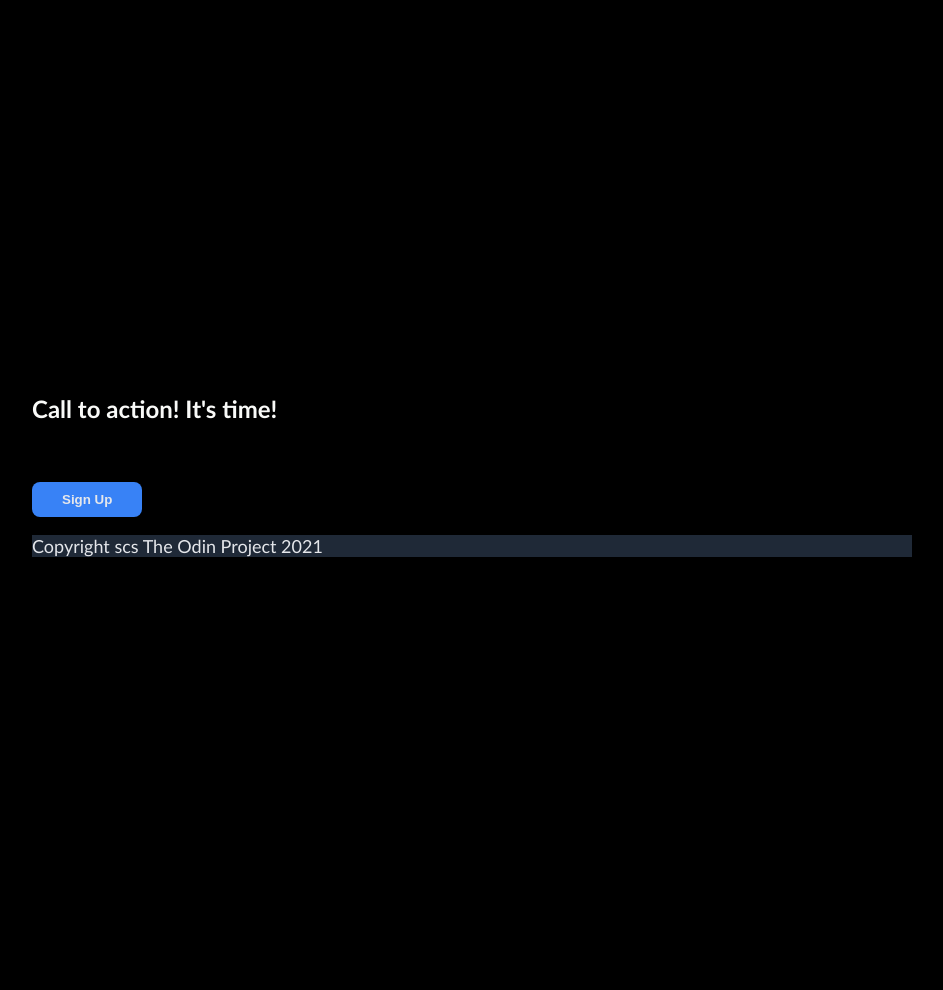
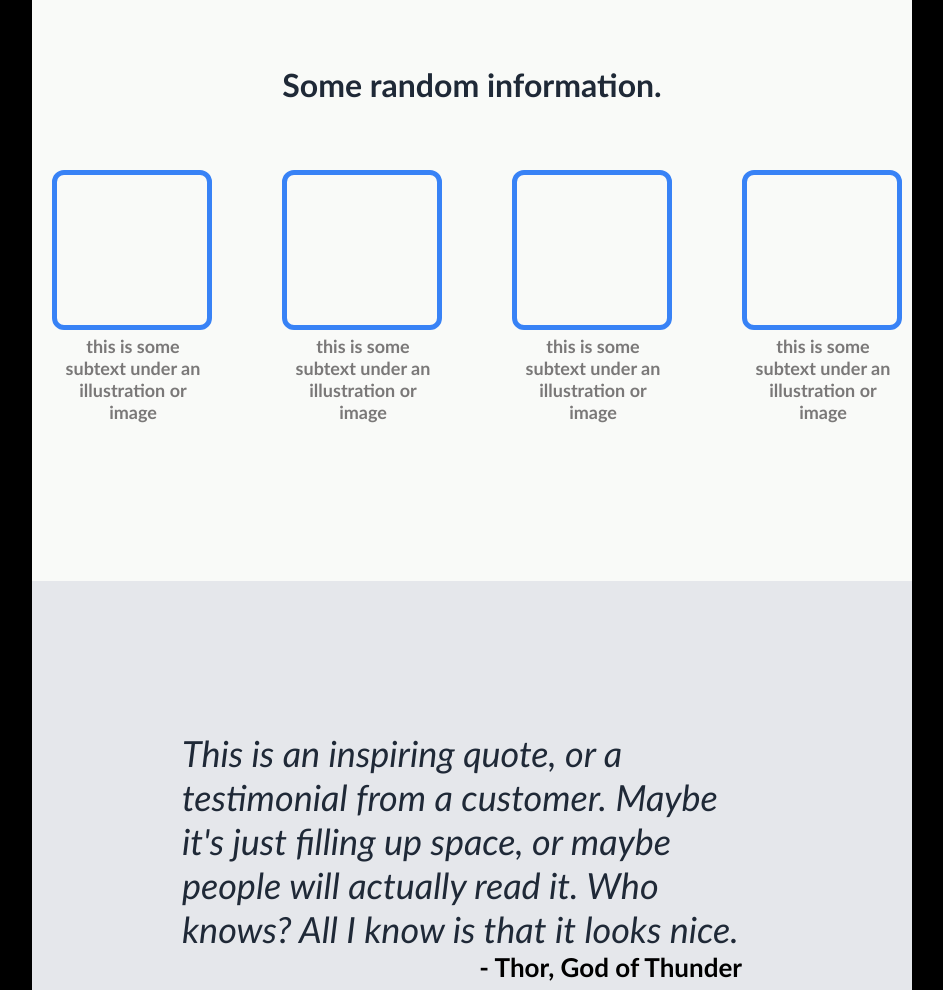
Before and after one commit to gtstarnes/odin-landing, a plain HTML site: page index.html in a window 1280 px wide. Shown: the part 702-1692 px from the top of the page, without its empty margins (168-1111 px from the left). Before the commit the page ends 1277 px from the top, so only its background shows below. Drawn offline with Linux system fonts and the light colour scheme.

Commit message:
Edit landing page content

```diff
--- a/index.html
+++ b/index.html
@@ -7,8 +7,9 @@
     </head>
     <body>
 
+<!--Header/Top-->
+
         <div id="one">
-
             <div id="upper-flex">
                 <h3>Header Logo</h3>
                 <nav>
@@ -17,12 +18,11 @@
                     <a href="#">header link three</a>
                 </nav>
             </div>
-
             <div id="hero">
                 <div id="hero1">
                     <h1>This website is awesome</h1>
                     <p>Thie website has some subtext that goes here under the main title. It's a smaller font and the color is lower contrast</p>
-                        <button>Sign up</button>
+                    <button><a href="#">Sign up</a></button>
                 </div>
                 <div id="hero2">
                     <p>this is a placeholder for an image</p>
@@ -30,41 +30,57 @@
             </div>
         </div>
 
+<!--Body-->
 
             <div id="body">
-                <h2>Some random information</h2>
+                <h2>Some random information.</h2>
                 <div id="imgbody">
-                    <div id="imgtext">
-                        <img />
+                    <div class ="imgtext">
+                        <div class="square"></div>
                         <p>this is some subtext under an illustration or image</p>
                     </div>
-                    <div id="imgtext">
-                        <img />
+                    <div class = "imgtext">
+                        <div class="square"></div>
                         <p>this is some subtext under an illustration or image</p>
                     </div>
-                    <div id="imgtext">
-                        <img />
+                    <div class ="imgtext">
+                        <div class="square"></div>
                         <p>this is some subtext under an illustration or image</p>
                     </div>
-                    <div id="imgtext">
-                        <img />
+                    <div class ="imgtext">
+                        <div class="square"></div>
                         <p>this is some subtext under an illustration or image</p>
                     </div>
                 </div>
             </div>
+
+<!--Quote-->
+
         <div id="quote">
+            <div id="q">
                 <quote>This is an inspiring quote, or a testimonial from a customer. Maybe it's just filling up space, or maybe people will actually read it.
                 Who knows? All I know is that it looks nice.
-            -Thor. God of Thunder
                 </quote>
+                <p> - Thor, God of Thunder</p>
             </div>
-        <div id="calltoaction">
+        </div>
+
+<!--Call to action -->
+
+        <div id="callbox">
+            <div id="call">
+                <div id="calltext">
                     <h3>Call to action! It's time!</h3>
                     <p>Sign up for our product by clicking that button right over there!</p>
-            <button>Sign Up</button>
                 </div>
+                <button><a href="#">Sign Up</a></button>
+            </div>
+        </div>
+
+<!--Footer-->
+
         <footer>
-            <p>Copyright scs The Odin Project 2021</p>
+            <p>Copyright &copy The Odin Project 2021</p>
         </footer>
     </body>
 </html>
--- a/landingstyles.css
+++ b/landingstyles.css
@@ -1,13 +1,34 @@
-/* landing styles */
+/*  landing styles  */
+
+
+/*  GENERAL  */
+
 body {
     margin: 0px 200px;
     background-color: black;
     font-family: 'Gill Sans', 'Gill Sans MT', Calibri, 'Trebuchet MS', sans-serif;
 }
 
+a:link {
+    text-decoration: none;
+}
+
 #one, footer {
     background-color: #1F2937;
 }
+
+button {
+    background-color: #3882F6;
+    border-radius: 8px;
+    color: #E5E7EB;
+    padding: 10px 30px;
+    border: none;
+    font-weight: bold;
+    width: 150px;
+    height: 40px;
+}
+
+/*  Header/Top  */
 
 #one {
     padding: 3px 150px 50px 150px;
@@ -15,18 +36,13 @@ body {
     flex-direction: column;
 }
 
-
 h3 {
     font-size: 24px;
     color: #F9FAF8;
 }
 
-a:link {
-    text-decoration: none;
-}
-
 #hero h1 {
-    font-weight: extra-bold;
+    font-weight: bolder;
     margin-top: -10px;
     color: #F9FAF8;
     font-size: 48px;
@@ -75,11 +91,127 @@ nav a {
     padding: 110px 0;
 }
 
-button {
+
+
+
+/*  Some random info style  */
+
+#body {
+    background-color: #F9FAF8;
+    margin: 0 0;
+    padding-top: 50px;
+    padding-bottom: 100px;
+}
+
+#body h2 {
+    text-align: center;
+    font-size: 32px;
+    font-weight: extra-bold;
+    color: #1F2937;
+}
+
+#imgbody {
+    display: flex;
+    justify-content: center;
+    margin: auto;
+}
+
+.square {
+    border-style: solid;
+    border-color: #3882F6;
+    border-width: 5px;
+    border-radius: 12px;
+    height: 150px;
+    width: 150px;
+}
+
+.imgtext {
+    max-width: 150px;
+    display: flex;
+    flex-wrap: wrap;
+    flex-direction: column;
+    text-align: center;
+    margin: 40px;
+}
+
+.imgtext p {
+    margin-top: 5px;
+    margin-left: 2px;
+    font-size: large;
+    color: rgb(122, 120, 120);
+    font-weight:bold;
+}
+
+
+/*  Quote style  */
+
+#quote{
+    background-color: #E5E7EB;
+    padding: 150px;
+    margin: 0px;
+}
+
+#q {
+    max-width: 750px;
+    display: flex;
+    flex-direction: column;
+    justify-content: center;
+    margin: auto;
+}
+
+quote {
+    font-size: 36px;
+    font-weight: light;
+    font-style: italic;
+    color: #1F2937;
+}
+
+#quote p {
+    font-weight: bold;
+    text-align: end;
+    font-size: 26px;
+    margin: 0;
+    padding-right: 20px;
+}
+
+
+/*  call to action  */
+
+#callbox {
+    background-color: #F9FAF8;
+    margin: 0px;
+    border-style: solid;
+    border-color: #F9FAF8;
+    padding: 75px 250px 75px 250px;
+}
+
+#call {
+    margin: auto;
     background-color: #3882F6;
-    border-radius: 8px;
+    border-radius: 12px;
+    display: flex;
+    justify-content: space-around;
+    padding: 25px 100px 25px 100px;
+}
+
+#call p {
     color: #E5E7EB;
-    padding: 10px 30px;
-    border: none;
-    font-weight: bold;
+    margin-top: -25px;
+    font-size: 20px;
 }
+
+
+#call button {
+    border-style: solid;
+    border-color: #E5E7EB;
+    margin-top: 30px;
+}
+
+
+/*  footer style  */
+
+footer {
+    margin: 0px;
+    text-align: center;
+    padding: 10px;
+}
```
Lines whose indentation alone changed are shown as unchanged.
